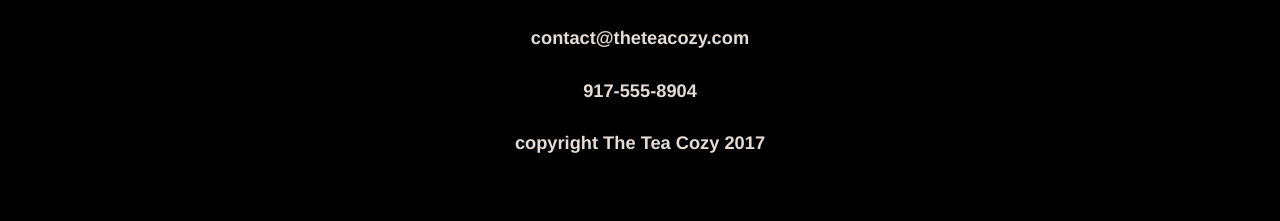
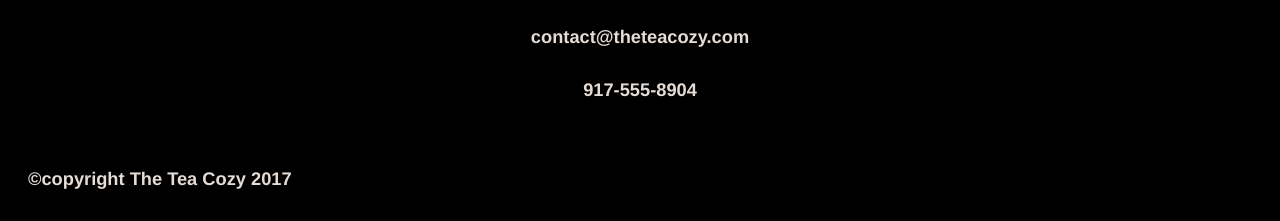
Before and after one commit to hlactaoeng/tea_cozy, a plain HTML site: page index.html in a window 1280 px wide. Shown: the part 2249-2470 px from the top of the page. Before the commit the page ends 2434 px from the top, so only its background shows below. Drawn offline with Linux system fonts and the light colour scheme.

Commit message:
This project is done

```diff
--- a/index.html
+++ b/index.html
@@ -82,7 +82,7 @@
 </div>
 <!-- Footer section -->
 <footer>
-  <h5>copyright The Tea Cozy 2017</h5>
+  <h5>&copy;copyright The Tea Cozy 2017</h5>
 </footer>
 
 
--- a/resources/css/style.css
+++ b/resources/css/style.css
@@ -11,7 +11,7 @@ body{
   display: flex;
   justify-content: center;
   flex-wrap: wrap;
-  border-bottom: 1px solid seashell;
+  /*border-bottom: 1px solid seashell;*/
 }
 
 header{
@@ -20,7 +20,7 @@ header{
   z-index: 1;
   height: 69px;
   background-color: black;
-  border-bottom: 1 px solid seashell;
+  border-bottom: 1px solid seashell;
   align-items: center;
 }
 
@@ -119,3 +119,17 @@ h3{
 p{
    display: block;
 }
+
+#contact{
+   height: 200px;
+}
+h5{
+   display: block;
+   font-size: 0.83em;
+   font-weight: bold;
+}
+
+footer{
+   text-align: left;
+   padding-left: 20px;
+}
```
